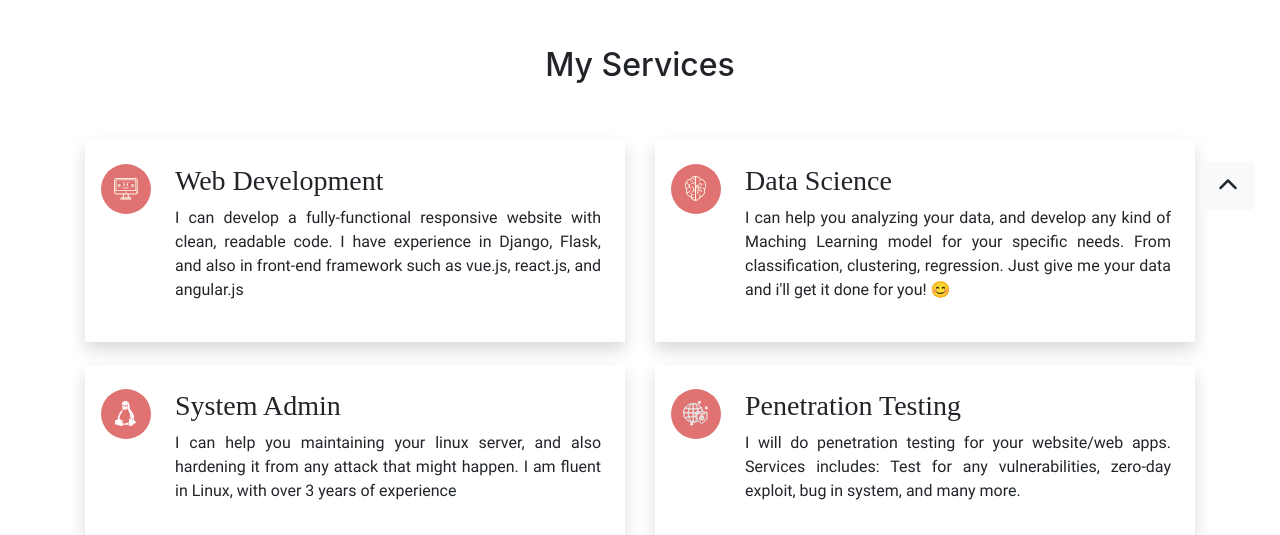
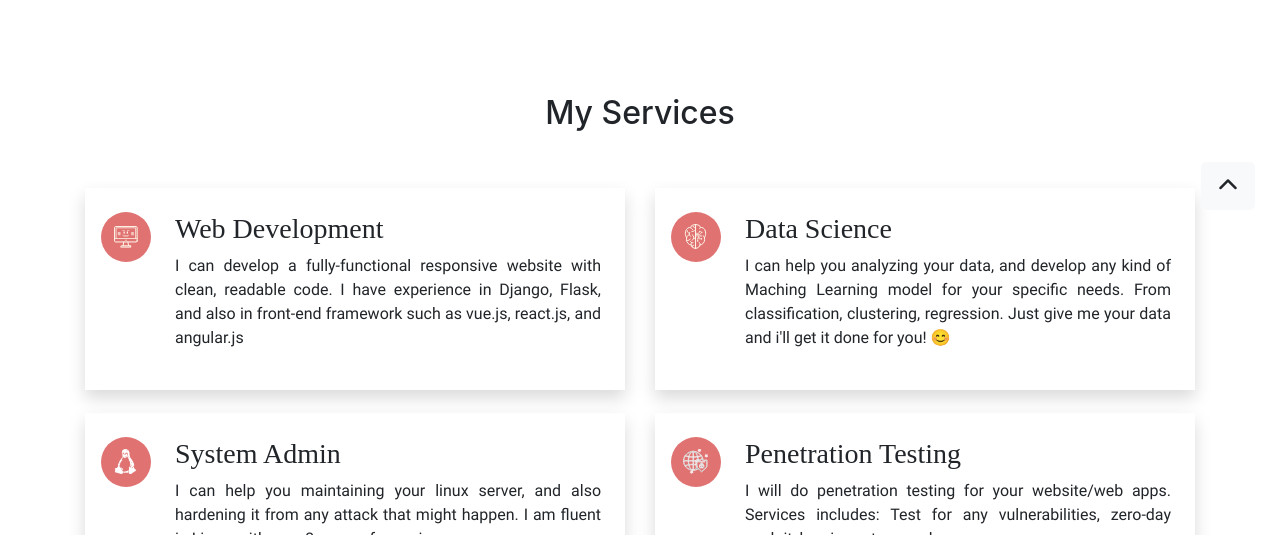
Before and after one commit to Inabiel/FP_tenanan, a plain HTML site: page service.html in a window 1280 px wide. Shown: the part 565-1100 px from the top of the page. Drawn offline with nearby package versions, Linux system fonts and the light colour scheme; a web font is replaced by a local one.

Commit message:
this is the one okay

```diff
--- a/css/style.css
+++ b/css/style.css
@@ -343,8 +343,6 @@ section {
     height: 25px;
 }
 
-.nabil-service-icon {}
-
 .nabil-gal {
     min-height: 700px;
 }
--- a/service.html
+++ b/service.html
@@ -73,7 +73,7 @@
         <div class="container mt-5">
             <div class="row">
                 <div class="col-md-12">
-                    <h2 class="text-center" data-aos="fade-down">My Services</h2>
+                    <h2 class="text-center mt-5" data-aos="fade-down">My Services</h2>
                 </div>
             </div>
             <div class="row pt-4">
```
Also changed, not shown: assets/banner.png.
